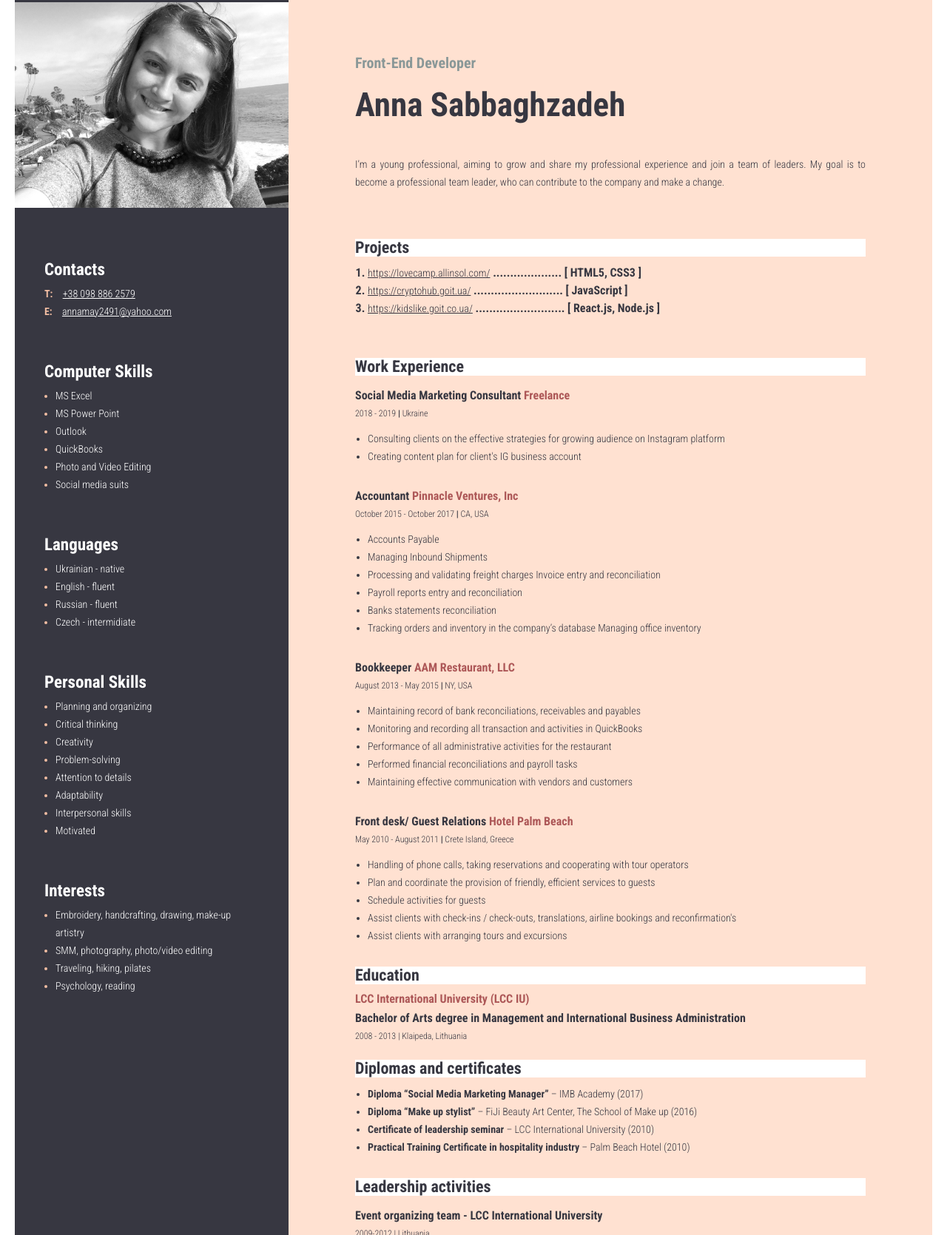
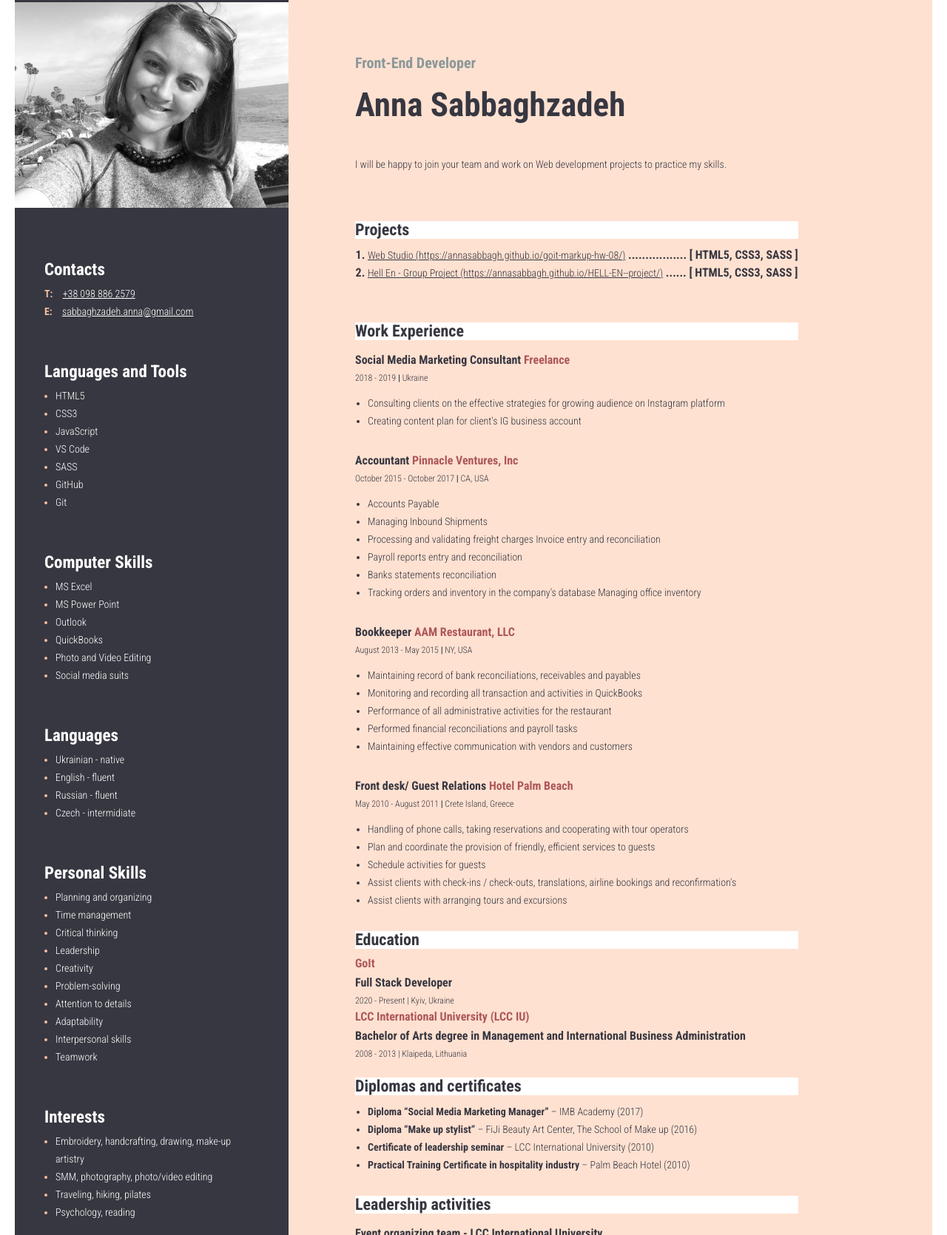
Before and after one commit to annasabbagh/Resume, a plain HTML site: page index.html in a window 1280 px wide. Shown: the part 57-1727 px from the top of the page at 74% size. Drawn offline with Linux system fonts and the light colour scheme.

Commit message:
Updated projects, education, contact, added 'languages and tools' section

```diff
--- a/index.html
+++ b/index.html
@@ -21,9 +21,37 @@
                     <a class="contacts-link" href="tel:+380988862579">+38 098 886 2579</a>
                 </div>
                 <div>
-                    <span class="contacts-link-type"> E: </span>  <a class="contacts-link" href="mailto:annamay2491@yahoo.com ">annamay2491@yahoo.com </a>
+                    <span class="contacts-link-type"> E: </span>  <a class="contacts-link" href="mailto:sabbaghzadeh.anna@gmail.com">sabbaghzadeh.anna@gmail.com</a>
                 </div>
              </div>
+
+            <!-- languages and tools container -->
+            <div class="computer-skills-container">
+                <h3 class="computer-skills-title">Languages and Tools</h3>
+                <ul>
+                    <li class="computer-skills-item">
+                        <span class="computer-skills-text"> HTML5</span>
+                    </li>
+                    <li class="computer-skills-item">
+                        <span class="computer-skills-text">CSS3</span>
+                    </li>
+                    <li class="computer-skills-item">
+                        <span class="computer-skills-text">JavaScript</span>
+                    </li>
+                    <li class="computer-skills-item">
+                        <span class="computer-skills-text">VS Code</span>
+                    </li>
+                    <li class="computer-skills-item">
+                        <span class="computer-skills-text">SASS</span>
+                    </li>
+                    <li class="computer-skills-item">
+                        <span class="computer-skills-text">GitHub</span>
+                    </li>
+                    <li class="computer-skills-item">
+                        <span class="computer-skills-text">Git</span>
+                    </li>
+                </ul>
+            </div>
 
              <!-- computer skills container -->
              <div class="computer-skills-container">
@@ -77,7 +105,13 @@
                        <span class="personal-skills-text">Planning and organizing</span>
                     </li>
                     <li class="personal-skills-item">
+                        <span class="personal-skills-text">Time management</span>
+                    </li>
+                    <li class="personal-skills-item">
                         <span class="personal-skills-text">Critical thinking</span>
+                    </li>
+                    <li class="personal-skills-item">
+                        <span class="personal-skills-text">Leadership</span>
                     </li>
                     <li class="personal-skills-item">
                        <span class="personal-skills-text">Creativity</span>
@@ -94,9 +128,10 @@
                    <li class="personal-skills-item">
                     <span class="personal-skills-text">Interpersonal skills</span>
                     </li>
-                   <li class="personal-skills-item">
-                    <span class="personal-skills-text">Motivated</span>
+                    <li class="personal-skills-item">
+                        <span class="personal-skills-text">Teamwork</span>
                     </li>
+
                 </ul>
             </div>
 
@@ -127,7 +162,7 @@
                 <h2 class="profession">Front-End Developer</h2>
                 <h1 class="name">Anna Sabbaghzadeh</h1>
 
-                <p class="description">I’m a young professional, aiming to grow and share my professional experience and join a team of leaders. My goal is to become a professional team leader, who can contribute to the company and make a change.</p>
+                <p class="description">I will be happy to join your team and work on Web development projects to practice my skills.</p>
             </div>
 
                 <!-- projects container -->
@@ -137,11 +172,17 @@
                         <li class="project-item">
                             <a
                                 class="projects-link"
-                                href="https://lovecamp.allinsol.com/">https://lovecamp.allinsol.com/</a>
-                                <span>....................</span>
-                                <span><b>[</b> HTML5, CSS3 <b>]</b></span>
+                                href="https://annasabbagh.github.io/goit-markup-hw-08/">Web Studio (https://annasabbagh.github.io/goit-markup-hw-08/)</a>
+                                <span>.................</span>
+                                <span><b>[</b> HTML5, CSS3, SASS <b>]</b></span>
                         </li>
                         <li class="project-item">
+                            <a class="projects-link" href="https://annasabbagh.github.io/HELL-EN--project/">Hell En - Group Project
+                                (https://annasabbagh.github.io/HELL-EN--project/)</a>
+                            <span>......</span>
+                            <span><b>[</b> HTML5, CSS3, SASS <b>]</b></span>
+                        </li>
+                        <!-- <li class="project-item">
                             <a
                                 class="projects-link"
                                 href="https://cryptohub.goit.ua/"> https://cryptohub.goit.ua/</a>
@@ -154,7 +195,7 @@
                                 href="https://kidslike.goit.co.ua/">https://kidslike.goit.co.ua/</a>
                                 <span>..........................</span>
                                 <span><b>[</b> React.js, Node.js <b>]</b></span>
-                         </li>
+                         </li> -->
                     </ol>
                 </div>
 
@@ -244,6 +285,13 @@
 
                     <!-- education 1 -->
                     <div>
+                        <h4 class="profession-company">GoIt</h4>
+                        <h5 class="major">Full Stack Developer</h5>
+                        <span class="profession-period">
+                            2020 - Present | Kyiv, Ukraine
+                        </span>
+                    </div>
+                    <div>
                         <h4 class="profession-company">LCC International University (LCC IU)</h4>
                         <h5 class="major">Bachelor of Arts degree in Management and International Business Administration</h5>
                         <span class="profession-period">
```
